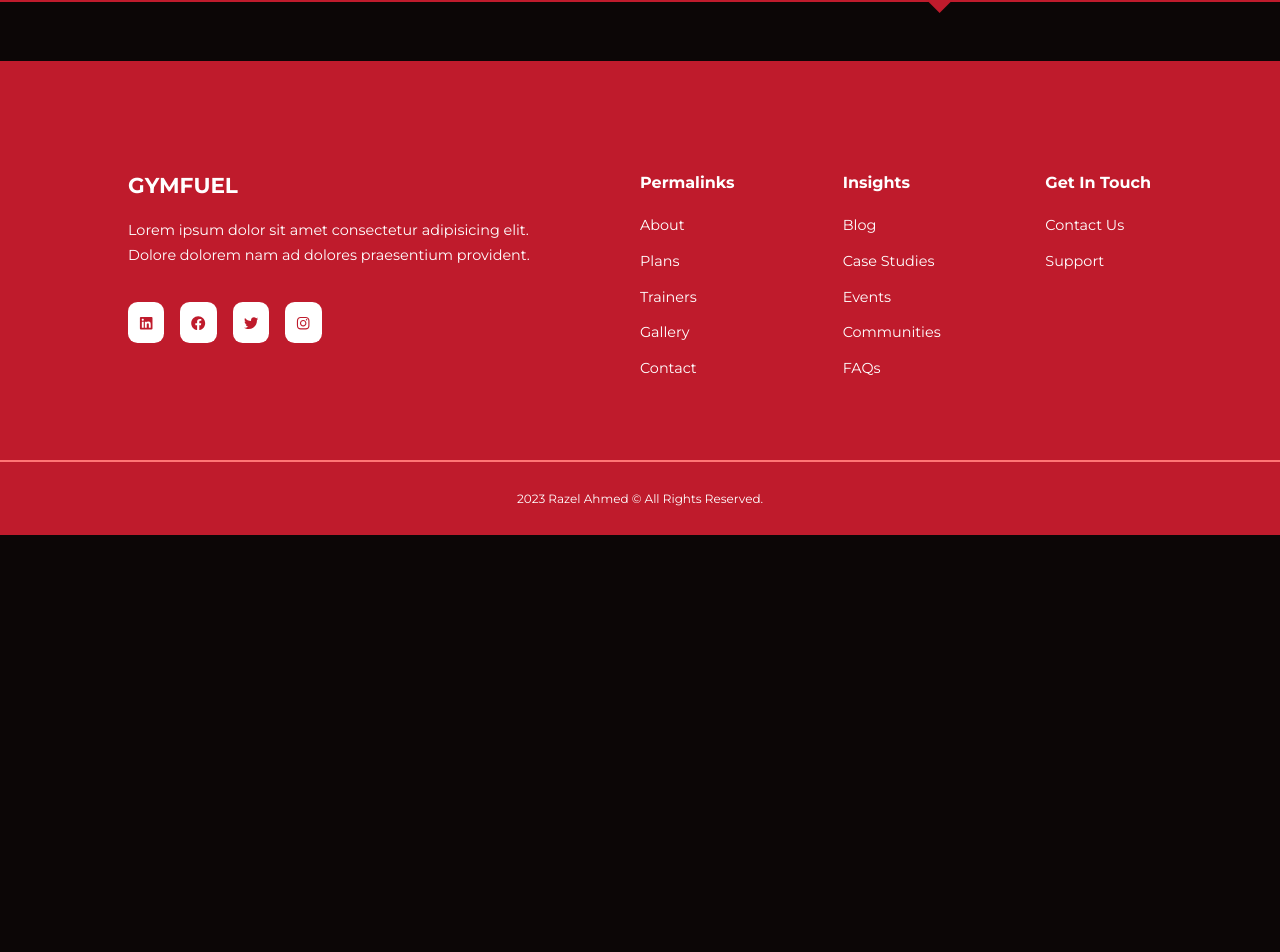
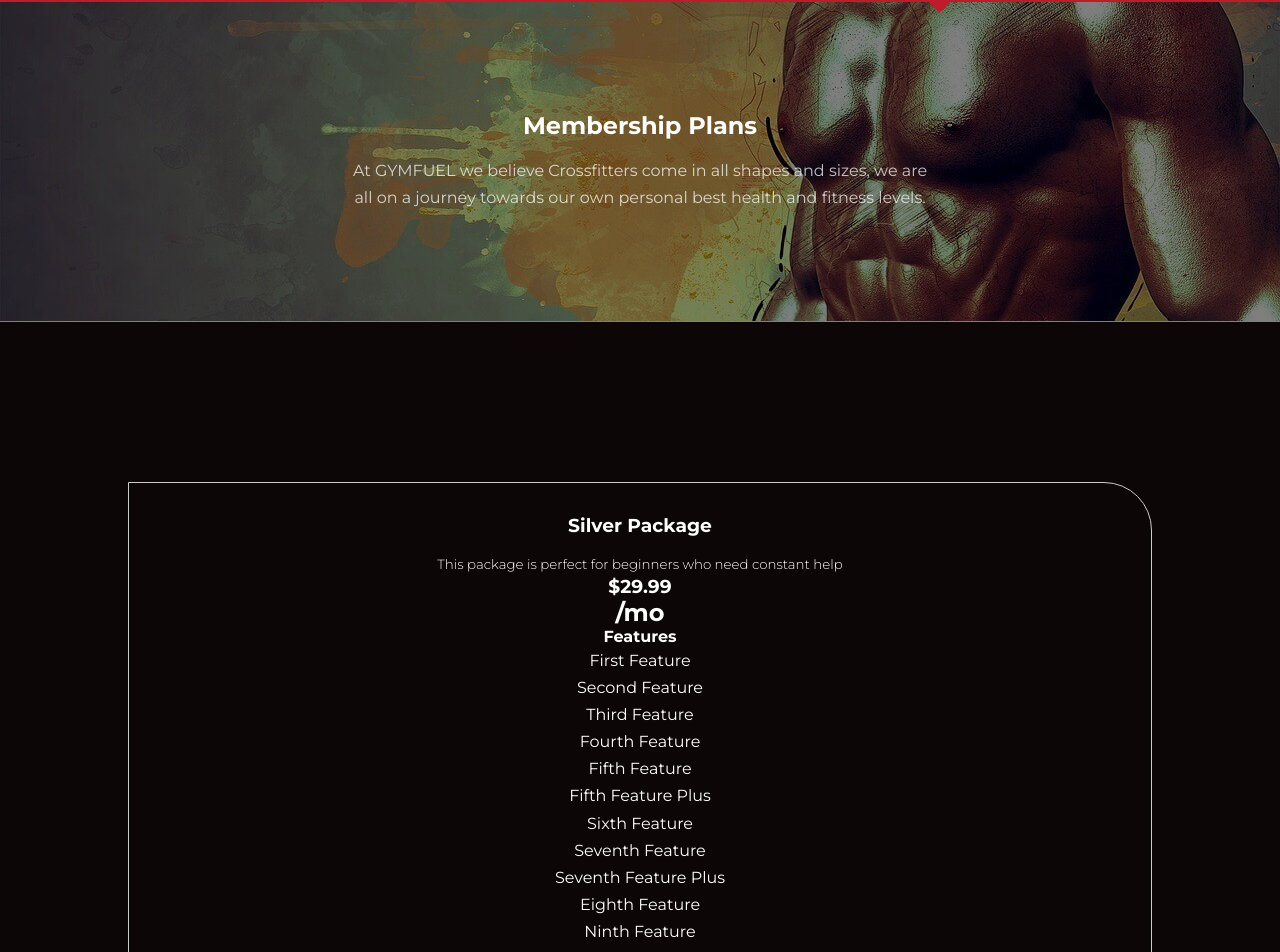
Before and after one commit to RazelRaz/Gym-Fuel, a React (Create React App) app: page /plans in a window 1280 px wide. Shown: the part 78-1030 px from the top of the page. Before the commit the page ends 800 px from the top, so only its background shows below. Built offline with nearby package versions, Linux system fonts and the light colour scheme.

Commit message:
membership plans added into page

```diff
--- /dev/null
+++ b/src/components/MembershipPlans/MembershipPlans.js
@@ -0,0 +1,31 @@
+import React from 'react'
+import './MembershipPlans.css'
+import { plans } from '../../data'
+import Card from '../../UI/Card/Card';
+
+const MembershipPlans = () => {
+  return (
+    <section className='plans'>
+        <div className='container plans_container'>
+            {
+                plans.map(({id, name, desc, price, features}) => {
+                    return <Card key={id} className="plan">
+                        <h3>{name}</h3>
+                        <small>{desc}</small>
+                        <h1>{`$${price}`}</h1><h2>/mo</h2>
+                        <h4>Features</h4>
+                        {
+                            features.map(({feature, available}, index) => {
+                                return <p key={index} className={!available ? 'disabled' : ''}>{feature}</p>
+                            })
+                        }
+                        <button className='btn lg'>Choose Plan</button>
+                    </Card>
+                })
+            }
+        </div>
+    </section>
+  )
+}
+
+export default MembershipPlans
--- a/src/pages/Plans/Plans.js
+++ b/src/pages/Plans/Plans.js
@@ -1,11 +1,17 @@
 import React from 'react';
 import './Plans.css'
+import BreadCrumb from '../../components/BreadCrumb/BreadCrumb';
+import plansImage from '../../images/plans.jpg';
+import MembershipPlans from '../../components/MembershipPlans/MembershipPlans';
 
 const Plans = () => {
     return (
-        <div>
-            plans
-        </div>
+        <>
+            <BreadCrumb title="Membership Plans" image={plansImage}>
+            At GYMFUEL we believe Crossfitters come in all shapes and sizes, we are all on a journey towards our own personal best health and fitness levels.
+            </BreadCrumb>
+            <MembershipPlans></MembershipPlans>
+        </>
     );
 };
 
```
Also changed, not shown: src/components/MembershipPlans/MembershipPlans.css (added), src/images/plans.jpg (added).
